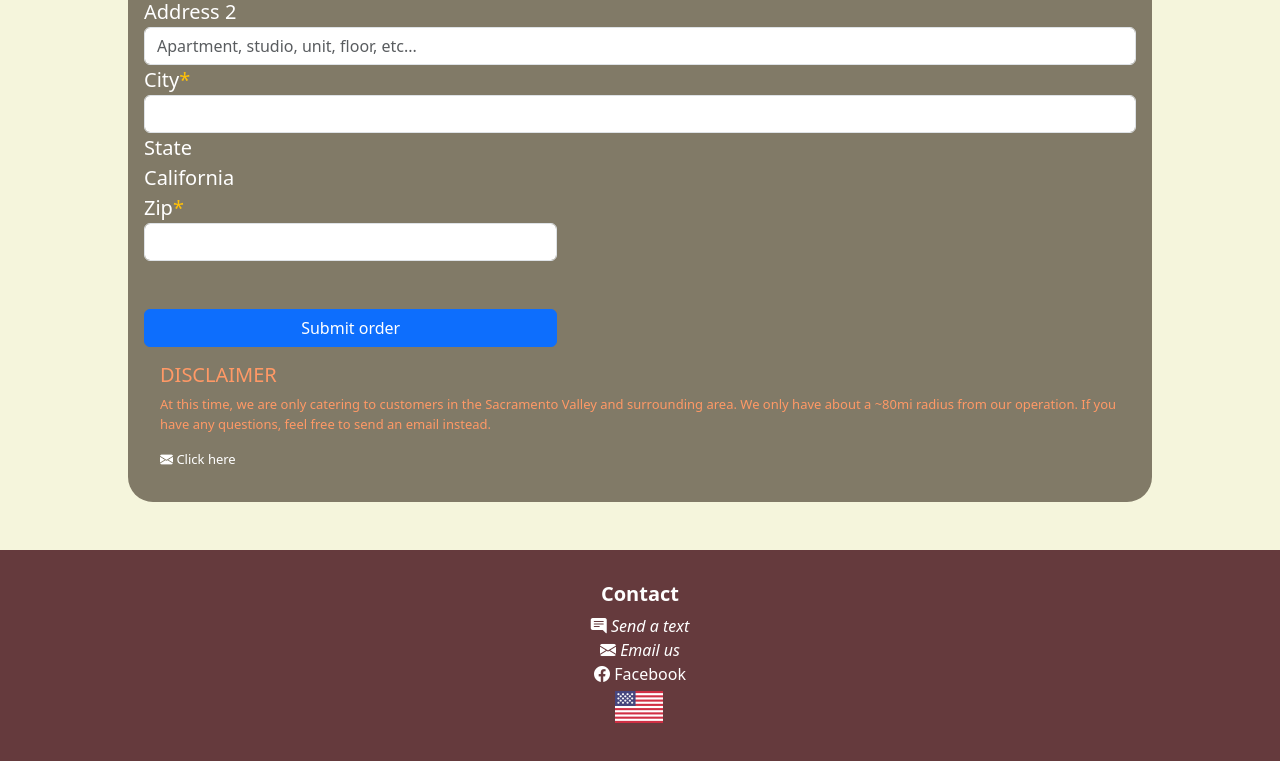
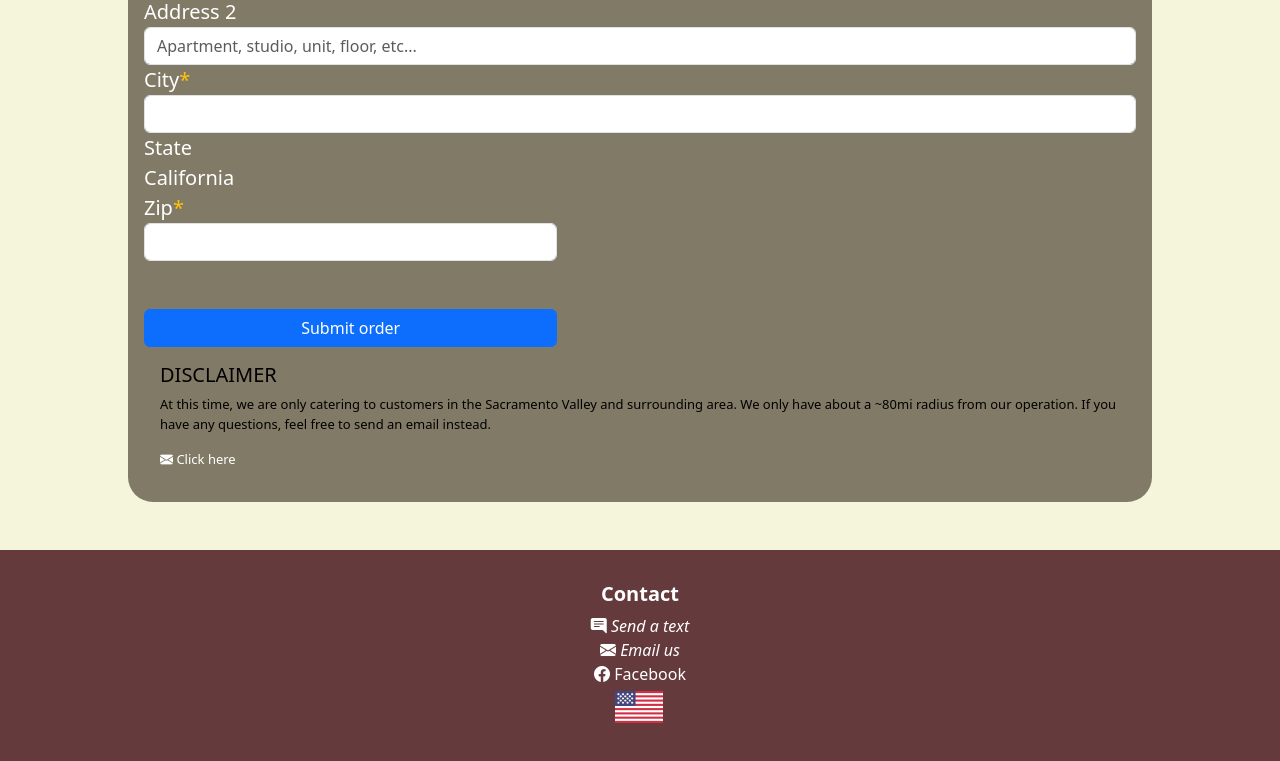
Before and after one commit to TrumanStephenson/Busted-Top-Candle-Company, a website: page pages/orders-form.html in a window 1280 px wide. Shown: the part 849-1610 px from the top of the page. Drawn offline with nearby package versions, Linux system fonts and the light colour scheme.

Commit message:
Forgot to change the disclaimer to black, on clients request.

```diff
--- a/assets/stylesheets/style.css
+++ b/assets/stylesheets/style.css
@@ -64,7 +64,7 @@ button[aria-expanded="true"] .when-collapsed {
 }
 
 #disclaimer {
-  color: #ff9966 !important;
+  color: black !important;
   font-size: small !important;
 }
 
```
